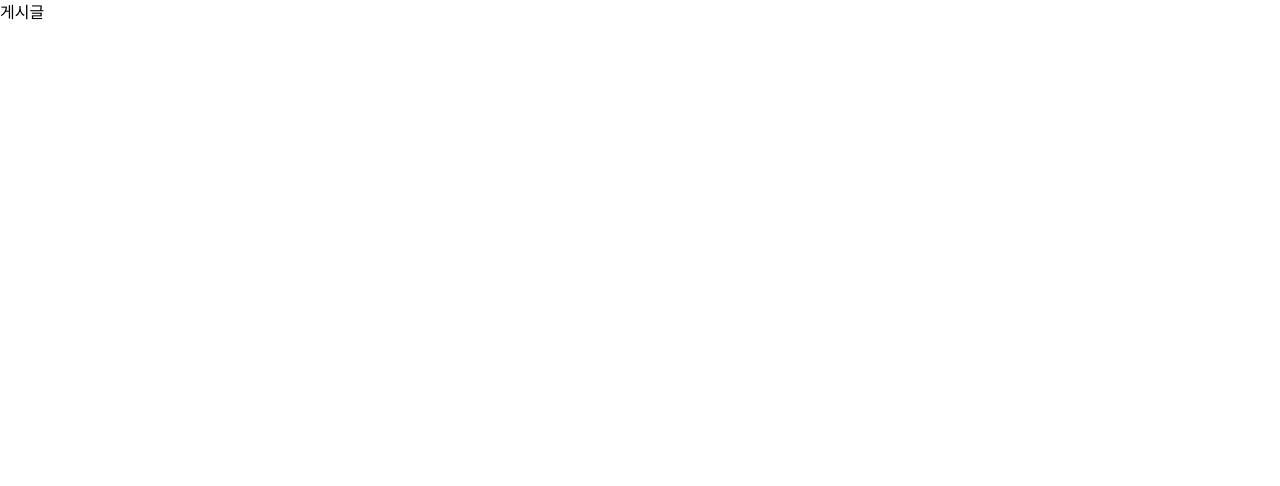
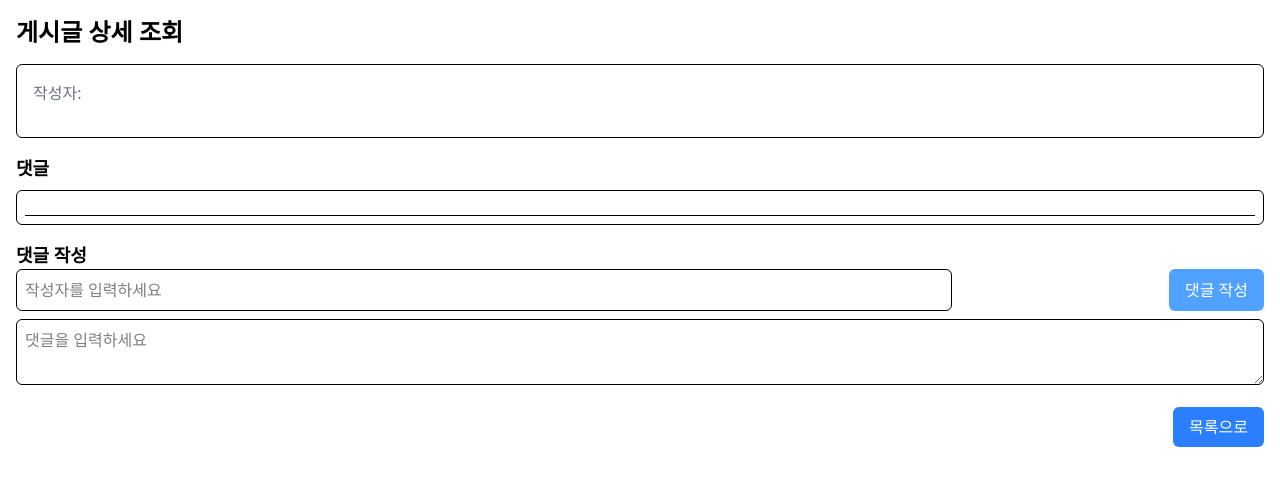
Before and after one commit to InukChoi/ciu_test_frontend, a Vue app: page /board_detail/1 in a window 1280 px wide. Shown: the top 486 px of the page. Built offline with nearby package versions, Linux system fonts and the light colour scheme.

Commit message:
[Feat] 게시글 상세 조회 페이지

```diff
--- a/src/components/BoardDetail.vue
+++ b/src/components/BoardDetail.vue
@@ -1,12 +1,62 @@
 <script setup>
+import { ref } from 'vue';
+import { useRoute } from 'vue-router';
 
+const route = useRoute();
+const postId = route.params.id;
+const post = ref({
+  title: "",
+  writer: "",
+  content: "",
+  comments: [
+    { writer: "", content: "" },
+  ]
+});
+
+const newComment = ref({ writer: "", content: "" });
+
+const addComment = () => {
+  if (newComment.value.writer && newComment.value.content) {
+    post.value.comments.push({
+        writer: newComment.value.writer,
+      text: newComment.value.content
+    });
+    newComment.value.writer = "";
+    newComment.value.content = "";
+  }
+};
 </script>
 
 <template>
-    <h2>게시글</h2>
-    <div>
+  <div class="container mx-auto p-4">
+    <h1 class="text-2xl font-bold mb-4">게시글 상세 조회</h1>
+    <div class="border p-4 rounded-md">
+      <h2 class="text-xl font-semibold">{{ post.title }}</h2>
+      <p class="text-gray-500">작성자: {{ post.writer }}</p>
+      <p class="mt-4">{{ post.content }}</p>
+    </div>
+    <div class="mt-4">
+      <h3 class="text-lg font-semibold">댓글</h3>
+      <ul class="border p-2 rounded-md mt-2">
+        <li v-for="(comment, index) in post.comments" :key="index" class="border-b p-2">
+          <p class="text-sm text-gray-600">{{ comment.writer }}</p>
+          <p>{{ comment.content }}</p>
+        </li>
+      </ul>
+    </div>
+    <div class="mt-4">
+      <h3 class="text-lg font-semibold">댓글 작성</h3>
+      <div class="flex space-x-2 mb-2">
+        <input v-model="newComment.writer" placeholder="작성자를 입력하세요" class="border p-2 rounded-md w-3/4">
+        <button @click="addComment" class="bg-blue-400 text-white px-4 py-2 rounded-md ml-auto">댓글 작성</button>
 
+      </div>
+      <textarea v-model="newComment.content" placeholder="댓글을 입력하세요" class="border p-2 rounded-md w-full"></textarea>
     </div>
+    <div class="flex justify-end mt-4">
+      <router-link to="/" class="bg-blue-500 text-white px-4 py-2 rounded-md">목록으로</router-link>
+    </div>
+  </div>
 </template>
 
 <style scoped>
```
